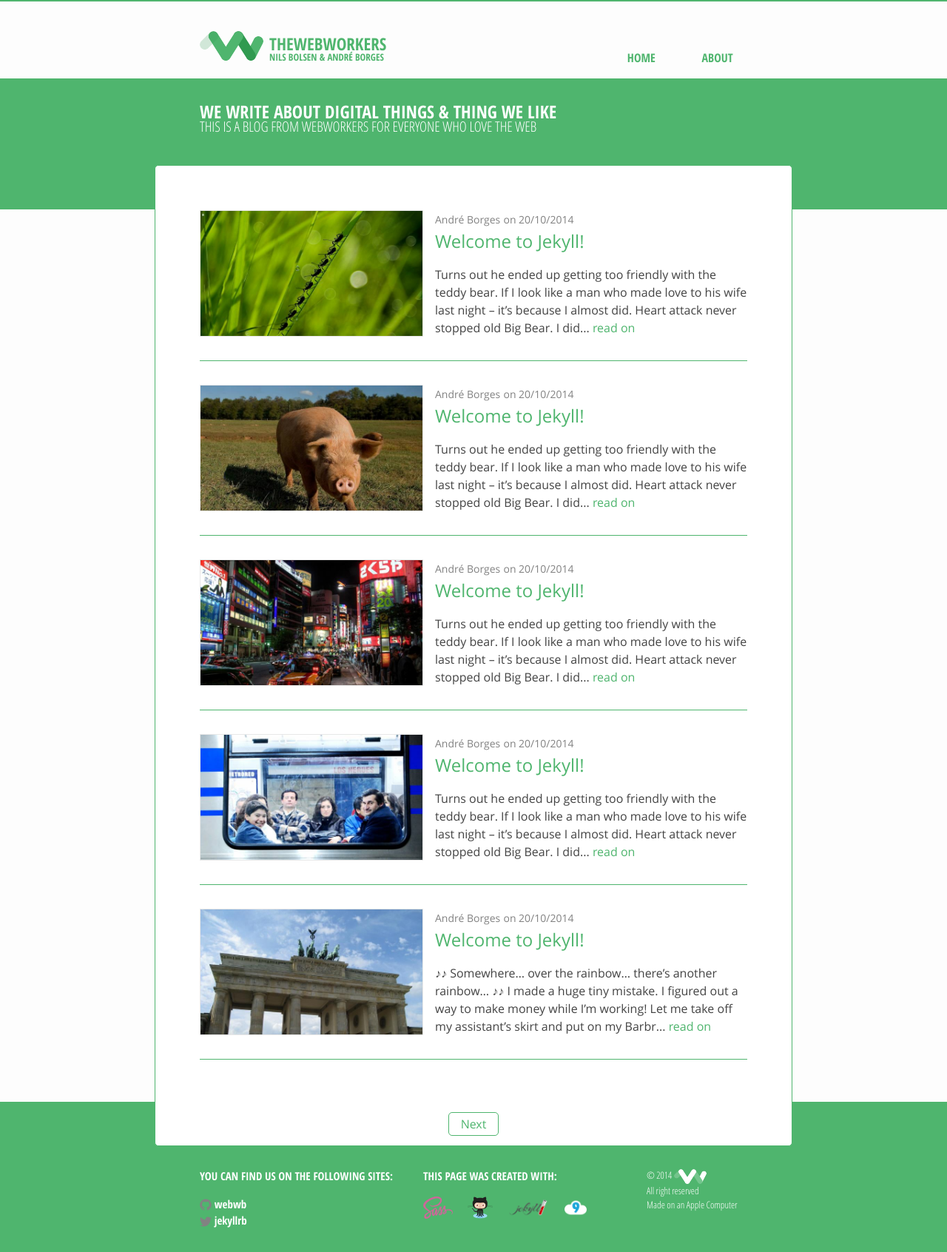
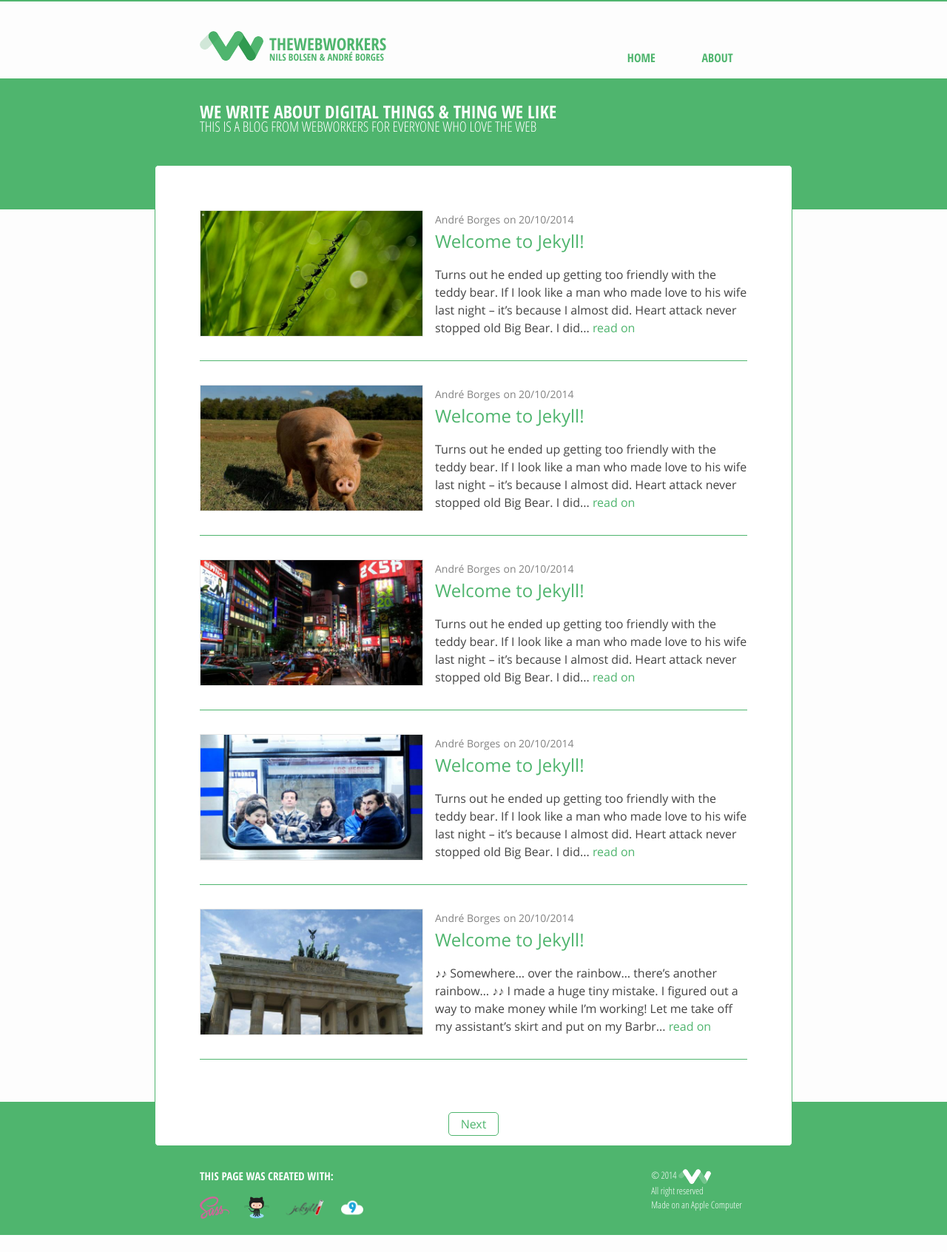
Before and after one commit to webwb/webwb.github.io, a Jekyll site: the page built from index.html, in a window 1280 px wide. Shown: the whole page at 74% size. Built offline with Jekyll 4.4.1, drawn with Linux system fonts in a browser that asks for light colours; the list of posts is cut into pages by our own code; after the commit the page ends 1669 px from its top, so only the background shows below that.

Commit message:
footer removed first column

```diff
--- a/_includes/footer.html
+++ b/_includes/footer.html
@@ -6,56 +6,21 @@
 
     <div class="footer-col-wrapper">
 
-<!--SOCIAL  -->
-      <div class="footer-col  footer-col-2">
-        <h2>you can find us on the following sites:</h2>
-        <ul class="social-media-list">
-          {% if site.github_username %}
-          <li>
-            <a href="https://github.com/{{ site.github_username }}">
-              <span class="icon  icon--github">
-                <svg viewBox="0 0 16 16">
-                  <path fill="#828282" d="M7.999,0.431c-4.285,0-7.76,3.474-7.76,7.761 c0,3.428,2.223,6.337,5.307,7.363c0.388,0.071,0.53-0.168,0.53-0.374c0-0.184-0.007-0.672-0.01-1.32 c-2.159,0.469-2.614-1.04-2.614-1.04c-0.353-0.896-0.862-1.135-0.862-1.135c-0.705-0.481,0.053-0.472,0.053-0.472 c0.779,0.055,1.189,0.8,1.189,0.8c0.692,1.186,1.816,0.843,2.258,0.645c0.071-0.502,0.271-0.843,0.493-1.037 C4.86,11.425,3.049,10.76,3.049,7.786c0-0.847,0.302-1.54,0.799-2.082C3.768,5.507,3.501,4.718,3.924,3.65 c0,0,0.652-0.209,2.134,0.796C6.677,4.273,7.34,4.187,8,4.184c0.659,0.003,1.323,0.089,1.943,0.261 c1.482-1.004,2.132-0.796,2.132-0.796c0.423,1.068,0.157,1.857,0.077,2.054c0.497,0.542,0.798,1.235,0.798,2.082 c0,2.981-1.814,3.637-3.543,3.829c0.279,0.24,0.527,0.713,0.527,1.437c0,1.037-0.01,1.874-0.01,2.129 c0,0.208,0.14,0.449,0.534,0.373c3.081-1.028,5.302-3.935,5.302-7.362C15.76,3.906,12.285,0.431,7.999,0.431z"/>
-                </svg>
-              </span>
-
-              <span class="username">{{ site.github_username }}</span>
-            </a>
-          </li>
-          {% endif %}
-
-          {% if site.twitter_username %}
-          <li>
-            <a href="https://twitter.com/{{ site.twitter_username }}">
-              <span class="icon  icon--twitter">
-                <svg viewBox="0 0 16 16">
-                  <path fill="#828282" d="M15.969,3.058c-0.586,0.26-1.217,0.436-1.878,0.515c0.675-0.405,1.194-1.045,1.438-1.809
-                  c-0.632,0.375-1.332,0.647-2.076,0.793c-0.596-0.636-1.446-1.033-2.387-1.033c-1.806,0-3.27,1.464-3.27,3.27 c0,0.256,0.029,0.506,0.085,0.745C5.163,5.404,2.753,4.102,1.14,2.124C0.859,2.607,0.698,3.168,0.698,3.767 c0,1.134,0.577,2.135,1.455,2.722C1.616,6.472,1.112,6.325,0.671,6.08c0,0.014,0,0.027,0,0.041c0,1.584,1.127,2.906,2.623,3.206 C3.02,9.402,2.731,9.442,2.433,9.442c-0.211,0-0.416-0.021-0.615-0.059c0.416,1.299,1.624,2.245,3.055,2.271 c-1.119,0.877-2.529,1.4-4.061,1.4c-0.264,0-0.524-0.015-0.78-0.046c1.447,0.928,3.166,1.469,5.013,1.469 c6.015,0,9.304-4.983,9.304-9.304c0-0.142-0.003-0.283-0.009-0.423C14.976,4.29,15.531,3.714,15.969,3.058z"/>
-                </svg>
-              </span>
-
-              <span class="username">{{ site.twitter_username }}</span>
-            </a>
-          </li>
-          {% endif %}
-        </ul>
-      </div>
-
 
 <!-- build with -->
       <div class="footer-col  footer-col-1">
         <h2>This page was created with:</h2>
         <ul class="build-with-list">
-          <li><a href="#"><img src="/images/Sass_Logo_Color.svg" title="Sass"/></li>
-          <li><a href="#"><img src="/images/Octocat.png" title="Github"/></li>
-          <li><a href="#"><img src="/images/jekyll-logo-light-transparent.png" title="Jekyll"/></li>
-          <li><a href="#"><img src="/images/C9-Logo-White 512x512.png" title="Cloud 9"/></li>
+          <li><a href="#"><img src="/images/Sass_Logo_Color.svg" title="Sass"/></a></li>
+          <li><a href="#"><img src="/images/Octocat.png" title="Github"/></a></li>
+          <li><a href="#"><img src="/images/jekyll-logo-light-transparent.png" title="Jekyll"/></a></li>
+          <li><a href="#"><img src="/images/C9-Logo-White 512x512.png" title="Cloud 9"/></a></li>
         </ul>
       </div>
 
 
 <!--Copy right -->
-      <div class="copyright footer-col  footer-col-3">
+      <div class="copyright footer-col  footer-col-2">
         <p>&copy; 2014 <img src="/images/site-logo-44x20.png" width="44" height="20" alt="Site Logo 44x20">
           <br />
           All right reserved
--- a/_sass/_footer.scss
+++ b/_sass/_footer.scss
@@ -30,8 +30,8 @@
 }
 
 .footer-col-1 {
-    width: -webkit-calc(40% - (#{$spacing-unit} / 2));
-    width:         calc(40% - (#{$spacing-unit} / 2));
+    width: -webkit-calc(60% - (#{$spacing-unit} / 2));
+    width:         calc(60% - (#{$spacing-unit} / 2));
 }
 
 .footer-col-2 {
@@ -39,21 +39,12 @@
     width:         calc(40% - (#{$spacing-unit} / 2));
 }
 
-.footer-col-3 {
-    width: -webkit-calc(20% - (#{$spacing-unit} / 2));
-    width:         calc(20% - (#{$spacing-unit} / 2));
-}
 
 @include media-query($on-laptop) {
     .footer-col-1,
     .footer-col-2 {
         width: -webkit-calc(50% - (#{$spacing-unit} / 2));
         width:         calc(50% - (#{$spacing-unit} / 2));
-    }
-
-    .footer-col-3 {
-        width: -webkit-calc(100% - (#{$spacing-unit} / 2));
-        width:         calc(100% - (#{$spacing-unit} / 2));
     }
 }
 
@@ -86,6 +77,7 @@
   p {
     font-size:.875em;
     font-family:OpenSans-CondLight, sans-serif;
+    padding-left: calc(60% - (30px / 2));
   }
 }
 .build-with-list {
```
